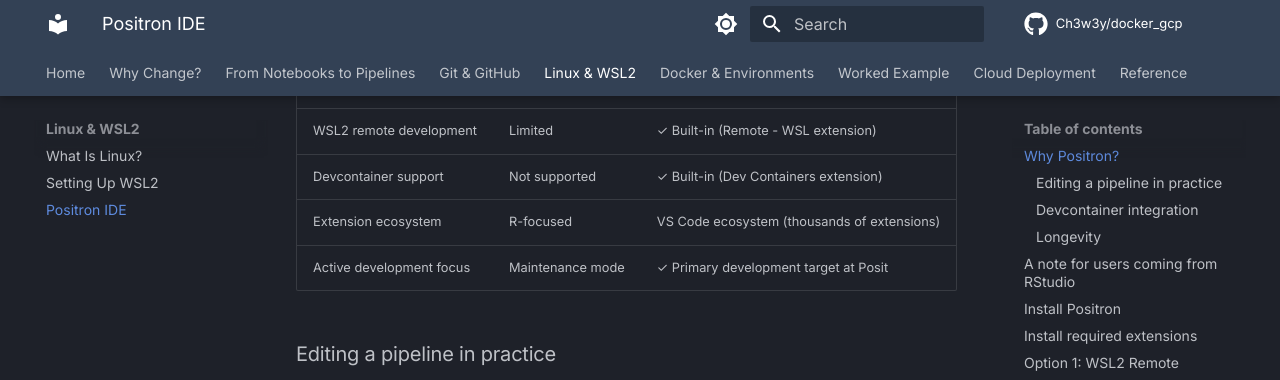
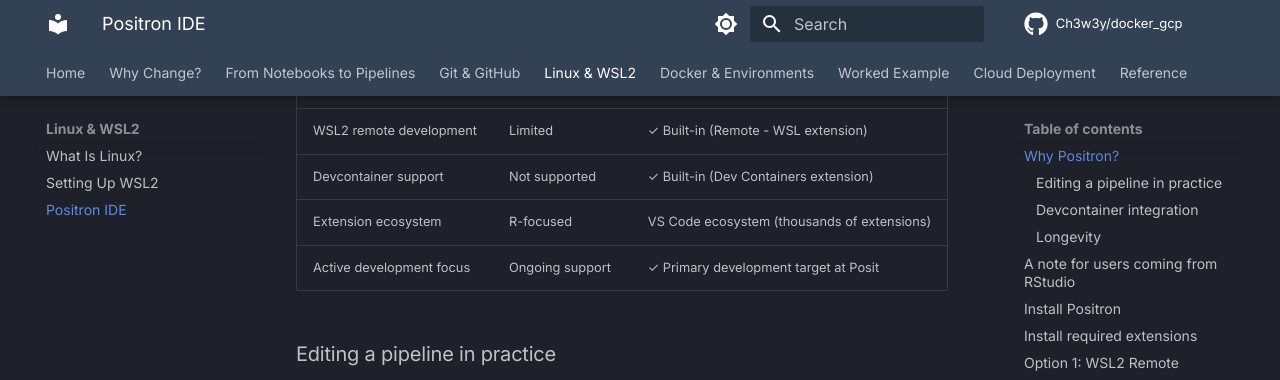
Before and after one commit to Ch3w3y/docker_gcp, an MkDocs documentation site: the page built from docs/positron-setup.md, in a window 1280 px wide and 900 px high, scrolled down 1049 px. Shown: the top 380 px of the window. Built offline with MkDocs 1.6.1 and Material for MkDocs 9.7.7, drawn with Linux system fonts in a browser that asks for light colours; comment, search, counter and statistics services are not loaded.

```diff
--- a/docs/positron-setup.md
+++ b/docs/positron-setup.md
@@ -34,7 +34,7 @@
 | WSL2 remote development | Limited | ✓ Built-in (Remote - WSL extension) |
 | Devcontainer support | Not supported | ✓ Built-in (Dev Containers extension) |
 | Extension ecosystem | R-focused | VS Code ecosystem (thousands of extensions) |
-| Active development focus | Maintenance mode | ✓ Primary development target at Posit |
+| Active development focus | Ongoing support | ✓ Primary development target at Posit |
 
 ### Editing a pipeline in practice
 
```
